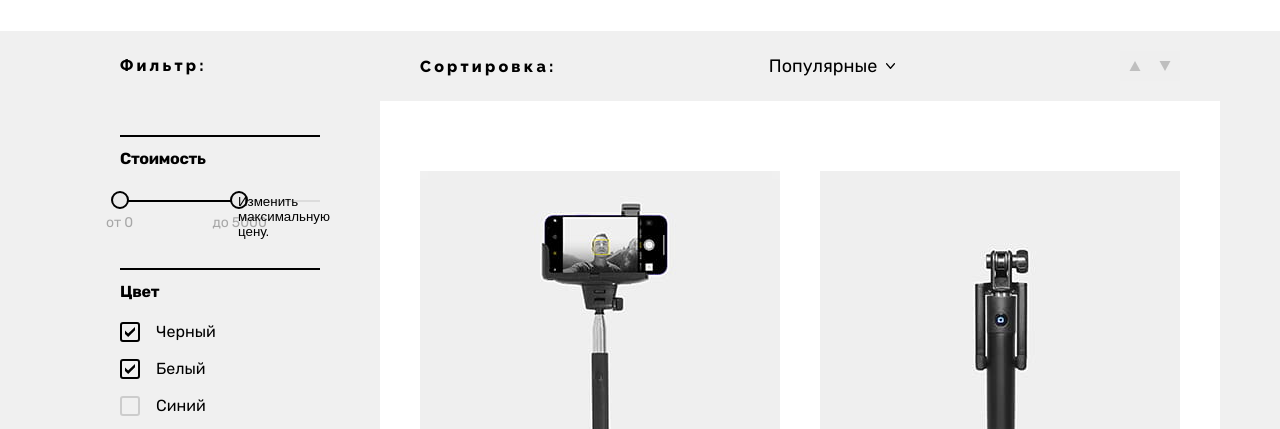
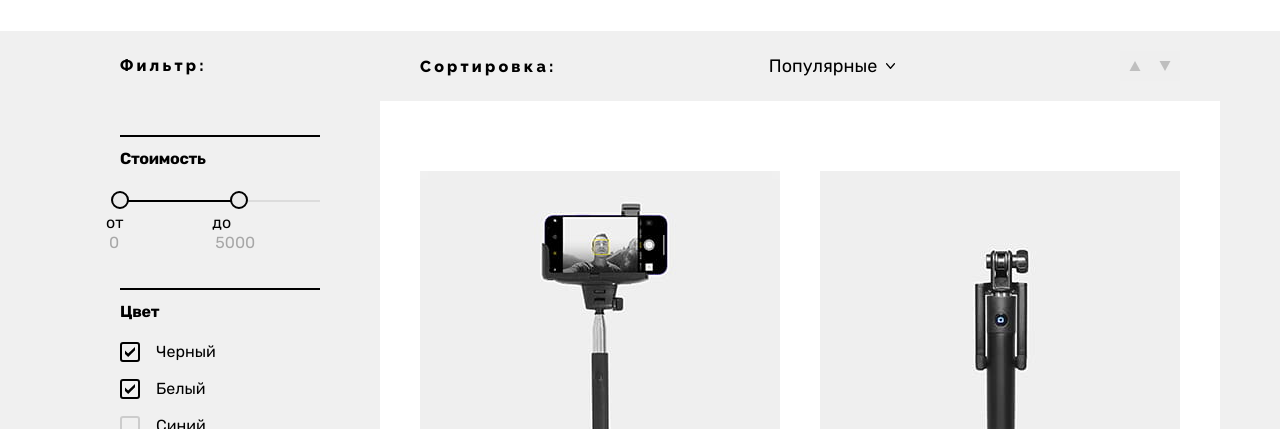
Before and after one commit to htmlacademy-htmlcss/1737917-device-36, a plain HTML site: page catalog.html in a window 1280 px wide. Shown: the part 362-791 px from the top of the page. Drawn offline with Linux system fonts and the light colour scheme.

Commit message:
Исправляет ошибки после финальной проверки

```diff
--- a/catalog.html
+++ b/catalog.html
@@ -4,6 +4,7 @@
   <head>
     <meta charset="utf-8">
     <title>Моноподы для селфи</title>
+    <link rel="icon" type="image/png" sizes="32x32" href="images/favicon-32x32.png">
     <link rel="stylesheet" href="styles/styles.css">
   </head>
 
@@ -84,8 +85,7 @@
         </ul>
         <ul class="navigation-list navigation-main">
           <li class="navigation-item navigation-item-catalog">
-            <a class="navigation-link navigation-link-catalog navigation-link-catalog-close" href="#">Каталог
-              товаров</a>
+            <a class="navigation-link navigation-link-catalog navigation-link-catalog-close" href="#">Каталог товаров</a>
             <ul class="navigation-sublist ">
               <li class="navigation-item">
                 <a class="navigation-link header-button" href="#">Виртуальная реальность</a>
@@ -141,16 +141,16 @@
                     <button class="range-toggle toggle-min" type="button">
                       <span class="visually-hidden">Изменить минимальную цену.</span>
                     </button>
-                    <button class="range-toggle toggle-max" type="button>
+                    <button class="range-toggle toggle-max" type="button">
                       <span class="visually-hidden">Изменить максимальную цену.</span>
                     </button>
                   </div>
                 </div>
                 <div class="range-wrapper-inputs">
-                  <label class="catalog-filter-label">
+                  <label class="range-input-label">
                     от <input class="range-input" type="number" value="0" name="min-price">
                   </label>
-                  <label class="catalog-filter-label">
+                  <label class="range-input-label">
                     до <input class="range-input" type="number" value="5000" name="max-price">
                   </label>
                 </div>
@@ -268,7 +268,7 @@
               </li>
               <li class="product-card">
                 <a href="#" class="product-card-link">
-                  <h3 class="product-card-title">Селфи-палка «Следуй за мной»</h3>
+                  <h3 class="product-card-title">Селфи-палка «Следуй <br> за мной»</h3>
                   <img class="product-card-image" src="images/monopods-catalog/follow-me-selfie-stick.jpg" width="360"
                     height="380" alt="">
                   <span class="product-card-price">1 500 ₽</span>
```
Also changed, not shown: index.html (+9 -8 lines), favicon.ico (added), images/favicon-32x32.png (added).
